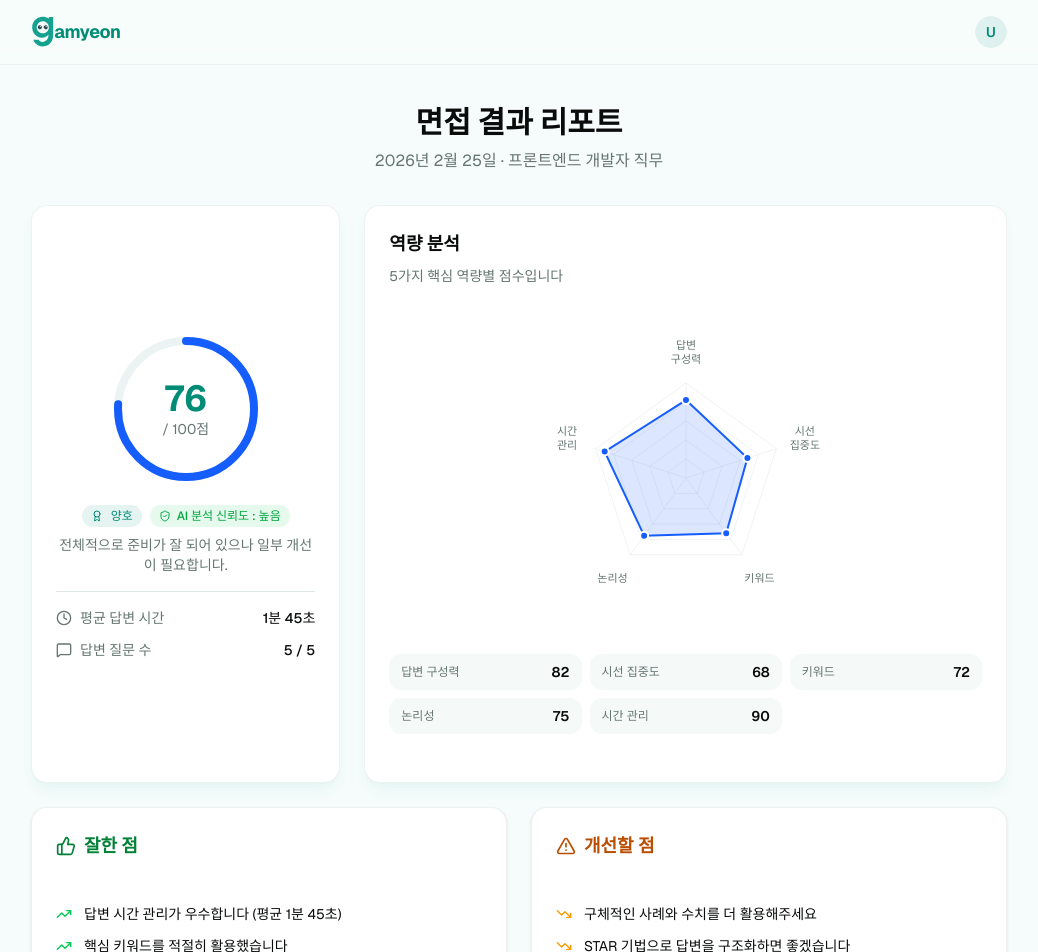
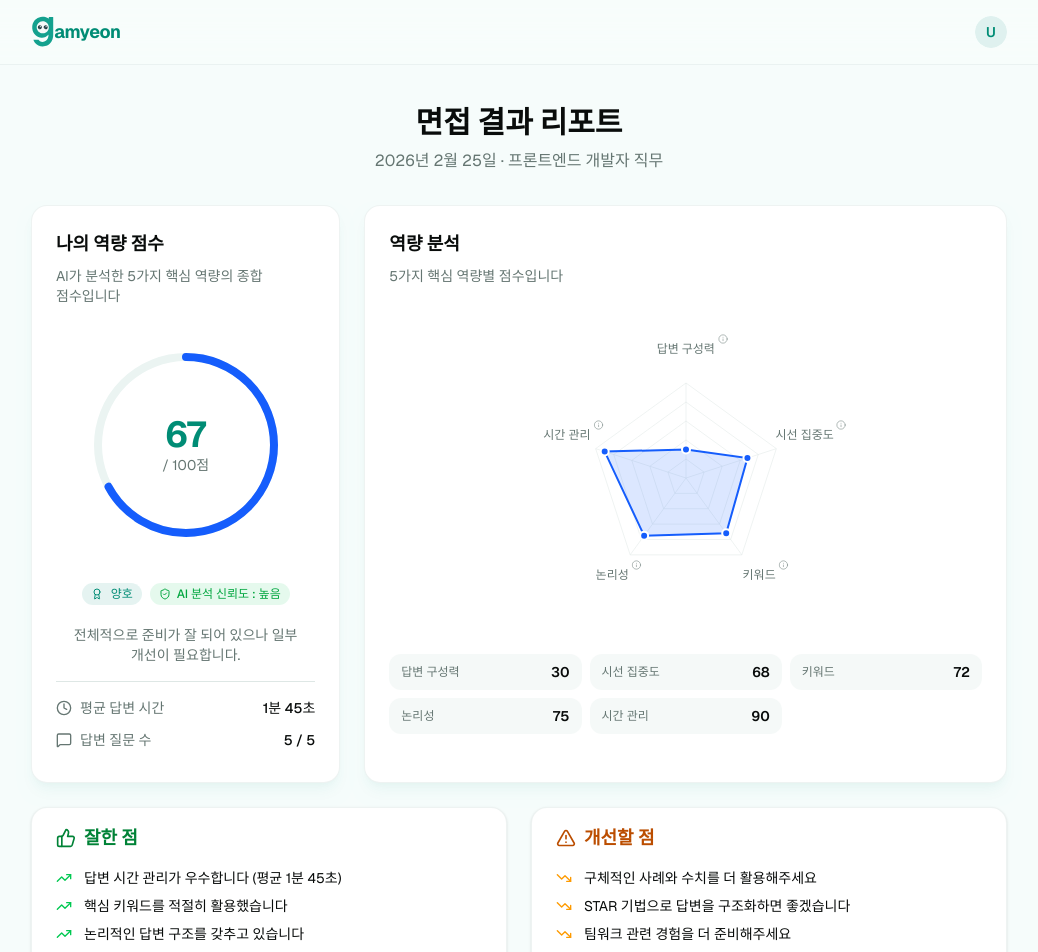
Before and after one commit to team-gamyeon/gamyeon-nextjs-frontend, a Next.js app: page /result in a window 1280 px wide. Shown: the top 952 px of the page, without its empty margins (121-1159 px from the left). Built offline with nearby package versions, Linux system fonts and the light colour scheme.

Commit message:
리포트 페이지 차트 수정

```diff
--- a/src/app/(authenticated)/result/page.tsx
+++ b/src/app/(authenticated)/result/page.tsx
@@ -14,7 +14,9 @@ import {
   MOCK_IMPROVEMENTS,
 } from '@/featured/result/types'
 
-const OVERALL_SCORE = 76
+const OVERALL_SCORE = Math.round(
+  MOCK_RADAR_DATA.reduce((sum, d) => sum + d.value, 0) / MOCK_RADAR_DATA.length,
+)
 
 export default function ResultPage() {
   return (
--- a/src/featured/result/components/QuestionFeedbackSection.tsx
+++ b/src/featured/result/components/QuestionFeedbackSection.tsx
@@ -1,9 +1,9 @@
 'use client'
 
 import { useState } from 'react'
-import { motion, AnimatePresence } from 'framer-motion'
+import { motion, AnimatePresence, type Variants } from 'framer-motion'
 import { ChevronDown } from 'lucide-react'
-import { Card, CardContent } from '@/shared/ui/card'
+import { Card } from '@/shared/ui/card'
 import { Badge } from '@/shared/ui/badge'
 import type { FeedbackItem } from '@/featured/result/types'
 
@@ -16,15 +16,16 @@ const fadeUp = {
   }),
 }
 
-const videoVariants = {
+const videoVariants: Variants = {
   hidden: { opacity: 0, height: 0, marginTop: 0 },
   visible: {
     opacity: 1,
     height: 'auto',
     marginTop: 12,
     transition: {
-      height: { type: 'spring' as const, stiffness: 280, damping: 28 },
-      opacity: { duration: 0.2, delay: 0.05 },
+      height: { duration: 0.4, ease: [0.04, 0.62, 0.23, 0.98] },
+      marginTop: { duration: 0.4, ease: [0.04, 0.62, 0.23, 0.98] },
+      opacity: { duration: 0.25, delay: 0.1 },
     },
   },
   exit: {
@@ -32,8 +33,9 @@ const videoVariants = {
     height: 0,
     marginTop: 0,
     transition: {
-      height: { type: 'spring' as const, stiffness: 280, damping: 28 },
-      opacity: { duration: 0.15 },
+      height: { duration: 0.3, ease: 'easeInOut' },
+      marginTop: { duration: 0.3, ease: 'easeInOut' },
+      opacity: { duration: 0.2 },
     },
   },
 }
@@ -54,7 +56,7 @@ export function QuestionFeedbackSection({ feedbacks }: QuestionFeedbackSectionPr
       viewport={{ once: true }}
       variants={fadeUp}
       custom={0}
-      className="mt-6"
+      className="mt-3"
     >
       <h2 className="mb-4 text-lg font-semibold">질문별 피드백</h2>
       <div className="space-y-3">
@@ -71,30 +73,18 @@ export function QuestionFeedbackSection({ feedbacks }: QuestionFeedbackSectionPr
               custom={i}
             >
               <Card
-                className="border-border/50 cursor-pointer overflow-hidden"
+                className="border-border/50 cursor-pointer flex-row items-center gap-3 overflow-hidden px-5 py-8"
                 onClick={() => toggle(i)}
               >
-                {/* 아코디언 헤더 */}
-                <div className="flex w-full items-center gap-3 px-5 pt-5 text-left">
-                  <Badge variant="outline" className="shrink-0 text-xs">
-                    질문 {i + 1}
-                  </Badge>
-                  <p className="flex-1 text-sm font-medium">{fb.question}</p>
-                  <motion.div
-                    animate={{ rotate: isOpen ? 180 : 0 }}
-                    transition={{ type: 'spring', stiffness: 300, damping: 25 }}
-                    className="shrink-0"
-                  >
-                    <ChevronDown className="text-muted-foreground h-4 w-4" />
-                  </motion.div>
-                </div>
-
-                {/* 항상 보이는 피드백 + 열릴 때만 보이는 영상 */}
-                <CardContent className="px-5 pt-0 pb-5">
-                  {/* 피드백 텍스트 — 항상 표시 */}
+                {/* 질문 + 피드백 + 영상 */}
+                <div className="flex min-w-0 flex-1 flex-col gap-1.5">
+                  <div className="flex items-center gap-3">
+                    <Badge variant="outline" className="shrink-0 text-xs">
+                      질문 {i + 1}
+                    </Badge>
+                    <p className="flex-1 text-sm font-medium">{fb.question}</p>
+                  </div>
                   <p className="text-muted-foreground text-sm leading-relaxed">{fb.feedback}</p>
-
-                  {/* 영상 — 아코디언 열릴 때만 */}
                   <AnimatePresence initial={false}>
                     {isOpen && fb.videoUrl && (
                       <motion.div
@@ -119,7 +109,16 @@ export function QuestionFeedbackSection({ feedbacks }: QuestionFeedbackSectionPr
                       </motion.div>
                     )}
                   </AnimatePresence>
-                </CardContent>
+                </div>
+
+                {/* 아코디언 아이콘 — 카드 세로 중앙 */}
+                <motion.div
+                  animate={{ rotate: isOpen ? 180 : 0 }}
+                  transition={{ type: 'spring', stiffness: 300, damping: 25 }}
+                  className="shrink-0 self-start"
+                >
+                  <ChevronDown className="text-muted-foreground h-4 w-4" />
+                </motion.div>
               </Card>
             </motion.div>
           )
--- a/src/featured/result/components/RadarChartSection.tsx
+++ b/src/featured/result/components/RadarChartSection.tsx
@@ -1,7 +1,10 @@
 'use client'
 
+import { useState, useRef } from 'react'
 import { motion } from 'framer-motion'
 import { Card, CardContent, CardHeader } from '@/shared/ui/card'
+import { Tooltip, TooltipContent, TooltipProvider, TooltipTrigger } from '@/shared/ui/tooltip'
+import { Info } from 'lucide-react'
 import { RadarChart } from '@/featured/result/components/radar-chart'
 import type { RadarDataPoint } from '@/featured/result/types'
 
@@ -9,15 +12,67 @@ interface RadarChartSectionProps {
   data: RadarDataPoint[]
 }
 
+const CHART_SIZE = 320
+const CHART_INNER_PADDING = 65
+const LABEL_EXTRA_RADIUS = 30
+const HOVER_CLOSE_DELAY_MS = 150
+
+const TOOLTIP_BG = '#F2F2F2'
+const TOOLTIP_BORDER_COLOR = '#E0E0E0'
+const TOOLTIP_TEXT_COLOR = '#555555'
+
+// 0: 상단 → top, 1: 우상단 → right, 2: 우하단 → right, 3: 좌하단 → left, 4: 좌상단 → left
+const TOOLTIP_SIDES = ['top', 'right', 'right', 'left', 'left'] as const
+// top(0): 아래로 당김, right(1,2): 왼쪽으로 당김, left(3,4): 유지
+const TOOLTIP_SIDE_OFFSETS = [13, 20, 20, 8, 8] as const
+
+const CARD_ANIMATION_VARIANTS = {
+  hidden: { opacity: 0, y: 20 },
+  visible: {
+    opacity: 1,
+    y: 0,
+    transition: { delay: 0.16, duration: 0.4, ease: 'easeOut' as const },
+  },
+}
+
+function getLabelPositions(count: number) {
+  const center = CHART_SIZE / 2
+  const radius = CHART_SIZE / 2 - CHART_INNER_PADDING
+  const labelRadius = radius + LABEL_EXTRA_RADIUS
+  const angleStep = (2 * Math.PI) / count
+
+  return Array.from({ length: count }, (_, i) => {
+    const angle = angleStep * i - Math.PI / 2
+    return {
+      x: center + labelRadius * Math.cos(angle),
+      y: center + labelRadius * Math.sin(angle),
+    }
+  })
+}
+
 export function RadarChartSection({ data }: RadarChartSectionProps) {
+  const [hoveredIndex, setHoveredIndex] = useState<number | null>(null)
+  const closeTimerRef = useRef<ReturnType<typeof setTimeout> | null>(null)
+  const labelPositions = getLabelPositions(data.length)
+
+  const handleEnter = (i: number) => {
+    if (closeTimerRef.current) clearTimeout(closeTimerRef.current)
+    setHoveredIndex(i)
+  }
+  const handleLeave = () => {
+    closeTimerRef.current = setTimeout(() => setHoveredIndex(null), HOVER_CLOSE_DELAY_MS)
+  }
+
+  const handleChartHoverChange = (i: number | null) => {
+    if (i !== null) handleEnter(i)
+    else handleLeave()
+  }
+
   return (
     <motion.div
       initial="hidden"
       animate="visible"
-      variants={{
-        hidden: { opacity: 0, y: 20 },
-        visible: { opacity: 1, y: 0, transition: { delay: 0.16, duration: 0.4, ease: 'easeOut' } },
-      }}
+      variants={CARD_ANIMATION_VARIANTS}
       className="lg:col-span-2"
     >
       <Card className="border-border/50 shadow-primary/5 shadow-lg">
@@ -26,15 +81,75 @@ export function RadarChartSection({ data }: RadarChartSectionProps) {
           <p className="text-muted-foreground text-sm">5가지 핵심 역량별 점수입니다</p>
         </CardHeader>
         <CardContent className="flex flex-col items-center pb-6">
-          <RadarChart data={data} />
-          <div className="mt-4 grid w-full grid-cols-3 gap-2">
+          <TooltipProvider>
+            {/* 차트 + 라벨 오버레이 */}
+            <div className="relative" style={{ width: CHART_SIZE, height: CHART_SIZE }}>
+              <RadarChart
+                data={data}
+                size={CHART_SIZE}
+                hoveredIndex={hoveredIndex}
+                onHoverChange={handleChartHoverChange}
+              />
+
+              {data.map((d, i) => {
+                const { x, y } = labelPositions[i]
+                const isHovered = hoveredIndex === i
+                return (
+                  <Tooltip key={d.label} open={isHovered}>
+                    <TooltipTrigger asChild>
+                      <span
+                        className="absolute -translate-x-1/2 -translate-y-1/2 cursor-default whitespace-nowrap transition-all duration-150"
+                        style={{ left: x, top: y }}
+                        onMouseEnter={() => handleEnter(i)}
+                        onMouseLeave={handleLeave}
+                      >
+                        <span className="relative inline-flex items-center">
+                          {/* bold 텍스트로 너비 예약 → hover 시 레이아웃 변화 방지 */}
+                          <span className="relative">
+                            <span className="invisible text-xs font-bold">{d.label}</span>
+                            <span
+                              className="text-muted-foreground absolute inset-0 text-xs transition-all duration-150"
+                              style={{ fontWeight: isHovered ? 700 : 400 }}
+                            >
+                              {d.label}
+                            </span>
+                          </span>
+                          <Info
+                            className="text-muted-foreground/60 absolute"
+                            style={{ width: 10, height: 10, top: -7, right: -13 }}
+                          />
+                        </span>
+                      </span>
+                    </TooltipTrigger>
+                    <TooltipContent
+                      side={TOOLTIP_SIDES[i]}
+                      sideOffset={TOOLTIP_SIDE_OFFSETS[i]}
+                      className="w-58 border text-wrap"
+                      style={{
+                        backgroundColor: TOOLTIP_BG,
+                        borderColor: TOOLTIP_BORDER_COLOR,
+                        color: TOOLTIP_TEXT_COLOR,
+                      }}
+                      onMouseEnter={() => handleEnter(i)}
+                      onMouseLeave={handleLeave}
+                    >
+                      <p className="leading-relaxed break-keep">{d.description}</p>
+                    </TooltipContent>
+                  </Tooltip>
+                )
+              })}
+            </div>
+          </TooltipProvider>
+
+          {/* 역량 점수 그리드 */}
+          <div className="mt-4 grid w-full grid-cols-2 gap-2 sm:grid-cols-3">
             {data.map((d) => (
               <div
                 key={d.label}
                 className="bg-muted/50 flex items-center justify-between rounded-lg px-3 py-2"
               >
-                <span className="text-muted-foreground text-xs">{d.label}</span>
-                <span className="text-sm font-semibold">{d.value}</span>
+                <span className="text-muted-foreground truncate text-xs">{d.label}</span>
+                <span className="ml-2 shrink-0 text-sm font-semibold">{d.value}</span>
               </div>
             ))}
           </div>
--- a/src/featured/result/components/ScoreSummaryCard.tsx
+++ b/src/featured/result/components/ScoreSummaryCard.tsx
@@ -1,7 +1,7 @@
 'use client'
 
 import { motion } from 'framer-motion'
-import { Card, CardContent } from '@/shared/ui/card'
+import { Card, CardContent, CardHeader } from '@/shared/ui/card'
 import { Badge } from '@/shared/ui/badge'
 import { Separator } from '@/shared/ui/separator'
 import { Award, Clock, MessageSquare, ShieldCheck } from 'lucide-react'
@@ -14,34 +14,40 @@ interface ScoreSummaryCardProps {
 
 export function ScoreSummaryCard({ overallScore, aiConfidence = '높음' }: ScoreSummaryCardProps) {
   return (
-    <Card className="border-border/50 shadow-primary/5 flex h-full flex-col items-center shadow-lg">
-      <CardContent className="flex flex-1 flex-col items-center justify-center p-6">
-        <div className="relative mb-4">
-          <svg width="160" height="160" viewBox="0 0 160 160">
+    <Card className="border-border/50 shadow-primary/5 flex h-full flex-col items-center justify-center gap-3 py-6 shadow-lg">
+      <CardHeader className="w-full">
+        <h2 className="text-lg font-semibold">나의 역량 점수</h2>
+        <p className="text-muted-foreground text-sm break-keep">
+          AI가 분석한 5가지 핵심 역량의 종합 점수입니다
+        </p>
+      </CardHeader>
+      <CardContent className="flex flex-1 flex-col items-center justify-center px-6 pb-2">
+        <div className="relative flex h-full w-full items-center justify-center">
+          <svg width="200" height="200" viewBox="0 0 200 200">
             <circle
-              cx="80"
-              cy="80"
-              r="68"
+              cx="100"
+              cy="100"
+              r="88"
               fill="none"
               stroke="currentColor"
               strokeWidth="8"
               className="text-muted"
             />
+            <g transform="rotate(-90 100 100)">
               <motion.circle
-              cx="80"
-              cy="80"
-              r="68"
+                cx="100"
+                cy="100"
+                r="88"
                 fill="none"
                 stroke="oklch(0.546 0.245 262.881)"
                 strokeWidth="8"
                 strokeLinecap="round"
-              strokeDasharray={2 * Math.PI * 68}
-              initial={{ strokeDashoffset: 2 * Math.PI * 68 }}
-              animate={{ strokeDashoffset: 2 * Math.PI * 68 * (1 - overallScore / 100) }}
+                strokeDasharray={2 * Math.PI * 88}
+                initial={{ strokeDashoffset: 2 * Math.PI * 88 }}
+                animate={{ strokeDashoffset: 2 * Math.PI * 88 * (1 - overallScore / 100) }}
                 transition={{ duration: 1.5, ease: 'easeOut' }}
-              className="origin-center -rotate-90"
-              style={{ transformOrigin: '80px 80px' }}
               />
+            </g>
           </svg>
           <div className="absolute inset-0 flex flex-col items-center justify-center">
             <motion.span
@@ -56,7 +62,7 @@ export function ScoreSummaryCard({ overallScore, aiConfidence = '높음' }: Scor
           </div>
         </div>
 
-        <div className="mb-2 flex flex-wrap justify-center gap-2">
+        <div className="mb-2 flex flex-wrap justify-center gap-2 py-3">
           <Badge className="bg-primary/10 text-primary">
             <Award className="mr-1 h-3.5 w-3.5" />
             양호
@@ -66,7 +72,7 @@ export function ScoreSummaryCard({ overallScore, aiConfidence = '높음' }: Scor
             AI 분석 신뢰도 : {aiConfidence}
           </Badge>
         </div>
-        <p className="text-muted-foreground text-center text-sm">
+        <p className="text-muted-foreground text-center text-sm break-keep">
           전체적으로 준비가 잘 되어 있으나 일부 개선이 필요합니다.
         </p>
 
--- a/src/featured/result/components/StrengthsImprovementsSection.tsx
+++ b/src/featured/result/components/StrengthsImprovementsSection.tsx
@@ -31,14 +31,14 @@ export function StrengthsImprovementsSection({
         variants={fadeUp}
         custom={0}
       >
-        <Card className="border-border/50 h-full">
-          <CardHeader className="pb-3">
+        <Card className="border-border/50 mb-5 gap-2 py-4">
+          <CardHeader>
             <h2 className="flex items-center gap-2 text-lg font-semibold text-green-700">
               <ThumbsUp className="h-5 w-5" />
               잘한 점
             </h2>
           </CardHeader>
-          <CardContent className="space-y-3">
+          <CardContent className="space-y-2 pb-3">
             {strengths.map((s, i) => (
               <div key={i} className="flex items-start gap-3">
                 <TrendingUp className="mt-0.5 h-4 w-4 shrink-0 text-green-500" />
@@ -56,14 +56,14 @@ export function StrengthsImprovementsSection({
         variants={fadeUp}
         custom={1}
       >
-        <Card className="border-border/50 h-full">
-          <CardHeader className="pb-3">
+        <Card className="border-border/50 mb-5 gap-2 py-4">
+          <CardHeader>
             <h2 className="flex items-center gap-2 text-lg font-semibold text-amber-700">
               <AlertTriangle className="h-5 w-5" />
               개선할 점
             </h2>
           </CardHeader>
-          <CardContent className="space-y-3">
+          <CardContent className="space-y-2 pb-3">
             {improvements.map((s, i) => (
               <div key={i} className="flex items-start gap-3">
                 <TrendingDown className="mt-0.5 h-4 w-4 shrink-0 text-amber-500" />
--- a/src/featured/result/components/radar-chart.tsx
+++ b/src/featured/result/components/radar-chart.tsx
@@ -1,19 +1,19 @@
 'use client'
 
 import { motion } from 'framer-motion'
-import { useState } from 'react'
 
 interface RadarChartProps {
-  data: { label: string; value: number }[]
+  data: { label: string; value: number; description: string }[]
   size?: number
+  hoveredIndex: number | null
+  onHoverChange: (index: number | null) => void
 }
 
-export function RadarChart({ data, size = 320 }: RadarChartProps) {
+export function RadarChart({ data, size = 320, hoveredIndex, onHoverChange }: RadarChartProps) {
   const center = size / 2
   const radius = size / 2 - 65
   const levels = 5
   const angleStep = (2 * Math.PI) / data.length
-  const [hoveredIndex, setHoveredIndex] = useState<number | null>(null)
 
   const getPoint = (index: number, value: number) => {
     const angle = angleStep * index - Math.PI / 2
@@ -25,20 +25,6 @@ export function RadarChart({ data, size = 320 }: RadarChartProps) {
 
   const dataPoints = data.map((d, i) => getPoint(i, d.value))
   const pathData = dataPoints.map((p, i) => `${i === 0 ? 'M' : 'L'} ${p.x} ${p.y}`).join(' ') + ' Z'
-
-  const getTooltipPosition = (p: { x: number; y: number }) => {
-    const tooltipWidth = 90
-    const tooltipHeight = 36
-    const padding = 8
-    let tx = p.x - tooltipWidth / 2
-    let ty = p.y - tooltipHeight - padding
-
-    if (tx < 4) tx = 4
-    if (tx + tooltipWidth > size - 4) tx = size - tooltipWidth - 4
-    if (ty < 4) ty = p.y + padding
-
-    return { tx, ty, tooltipWidth, tooltipHeight }
-  }
 
   return (
     <svg width={size} height={size} viewBox={`0 0 ${size} ${size}`}>
@@ -99,89 +85,17 @@ export function RadarChart({ data, size = 320 }: RadarChartProps) {
           cx={p.x}
           cy={p.y}
           r={hoveredIndex === i ? 6 : 4}
-          fill="oklch(0.546 0.245 262.881)"
+          fill={hoveredIndex === i ? 'oklch(0.6 0 0)' : 'oklch(0.546 0.245 262.881)'}
           stroke="white"
           strokeWidth={2}
           initial={{ opacity: 0, scale: 0 }}
           animate={{ opacity: 1, scale: 1 }}
           transition={{ delay: 0.3 + i * 0.1 }}
           style={{ cursor: 'pointer' }}
-          onMouseEnter={() => setHoveredIndex(i)}
-          onMouseLeave={() => setHoveredIndex(null)}
+          onMouseEnter={() => onHoverChange(i)}
+          onMouseLeave={() => onHoverChange(null)}
         />
       ))}
-
-      {/* Labels */}
-      {data.map((d, i) => {
-        const angle = angleStep * i - Math.PI / 2
-        const labelRadius = radius + 30
-        const x = center + labelRadius * Math.cos(angle)
-        const y = center + labelRadius * Math.sin(angle)
-        const parts = d.label.split(' ')
-        return (
-          <text
-            key={i}
-            x={x}
-            y={y}
-            textAnchor="middle"
-            dominantBaseline="middle"
-            fontSize={11}
-            className="fill-muted-foreground"
-          >
-            {parts.length > 1 ? (
-              <>
-                <tspan x={x} dy="-7">{parts[0]}</tspan>
-                <tspan x={x} dy="14">{parts[1]}</tspan>
-              </>
-            ) : (
-              d.label
-            )}
-          </text>
-        )
-      })}
-
-      {/* Tooltip */}
-      {hoveredIndex !== null && (() => {
-        const p = dataPoints[hoveredIndex]
-        const d = data[hoveredIndex]
-        const { tx, ty, tooltipWidth, tooltipHeight } = getTooltipPosition(p)
-        return (
-          <g pointerEvents="none">
-            <rect
-              x={tx}
-              y={ty}
-              width={tooltipWidth}
-              height={tooltipHeight}
-              rx={6}
-              ry={6}
-              fill="oklch(0.2 0.02 262)"
-              opacity={0.92}
-            />
-            <text
-              x={tx + tooltipWidth / 2}
-              y={ty + 13}
-              textAnchor="middle"
-              dominantBaseline="middle"
-              fill="white"
-              fontSize={10}
-              fontWeight={500}
-            >
-              {d.label}
-            </text>
-            <text
-              x={tx + tooltipWidth / 2}
-              y={ty + 26}
-              textAnchor="middle"
-              dominantBaseline="middle"
-              fill="oklch(0.75 0.18 262.881)"
-              fontSize={11}
-              fontWeight={700}
-            >
-              {d.value}점
-            </text>
-          </g>
-        )
-      })()}
     </svg>
   )
 }
--- a/src/featured/result/types.ts
+++ b/src/featured/result/types.ts
@@ -1,6 +1,7 @@
 export interface RadarDataPoint {
   label: string
   value: number
+  description: string
 }
 
 export interface FeedbackItem {
@@ -17,11 +18,35 @@ export interface NextAction {
 }
 
 export const MOCK_RADAR_DATA: RadarDataPoint[] = [
-  { label: '답변 구성력', value: 82 },
-  { label: '시선 집중도', value: 68 },
-  { label: '키워드', value: 72 },
-  { label: '논리성', value: 75 },
-  { label: '시간 관리', value: 90 },
+  {
+    label: '답변 구성력',
+    value: 30,
+    description:
+      '결론부터 말하는 두괄식 구조를 갖추었는지, 그리고 이유와 사례를 논리적인 순서로 배치하여 전달했는지 평가합니다.',
+  },
+  {
+    label: '시선 집중도',
+    value: 68,
+    description:
+      '면접 중 시선의 흔들림이나 이탈을 분석하여, 질문자(카메라)를 향한 시선의 유지 정도와 태도의 안정감을 측정합니다.',
+  },
+  {
+    label: '키워드',
+    value: 72,
+    description: '지원 직무와 관련된 핵심 어휘를 적절히 사용했는지와 답변 내 빈도수를 체크합니다.',
+  },
+  {
+    label: '논리성',
+    value: 75,
+    description:
+      '답변의 전개 방식이 타당하며, 질문의 의도에 부합하는 결론을 도출하고 있는지 평가합니다.',
+  },
+  {
+    label: '시간 관리',
+    value: 90,
+    description:
+      '제한된 답변 시간(60초) 내에 핵심 내용을 얼마나 효율적으로 전달했는지 계산합니다.',
+  },
 ]
 
 export const MOCK_FEEDBACKS: FeedbackItem[] = [
--- a/src/shared/ui/tooltip.tsx
+++ b/src/shared/ui/tooltip.tsx
@@ -44,7 +44,6 @@ function TooltipContent({
         {...props}
       >
         {children}
-        <TooltipPrimitive.Arrow className="bg-foreground fill-foreground z-50 size-2.5 translate-y-[calc(-50%_-_2px)] rotate-45 rounded-[2px]" />
       </TooltipPrimitive.Content>
     </TooltipPrimitive.Portal>
   )
```
Lines whose indentation alone changed are shown as unchanged.
